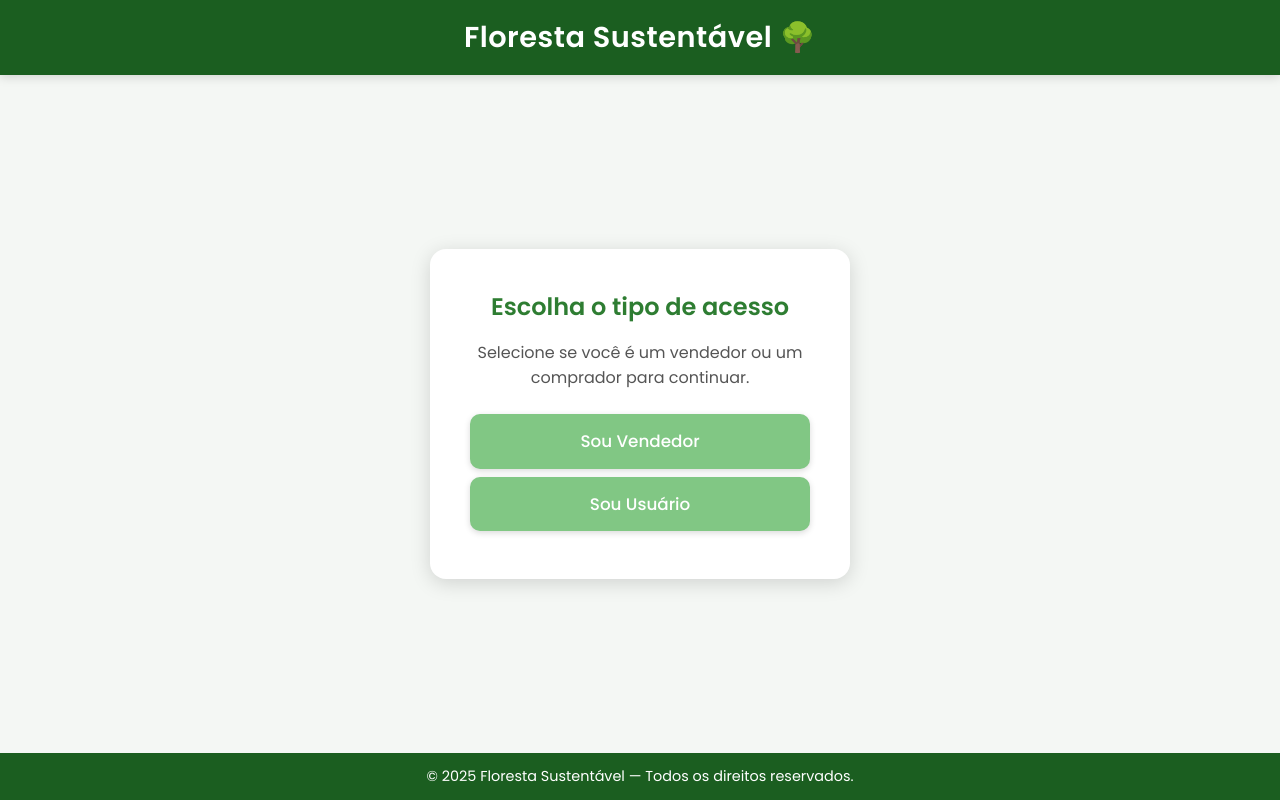
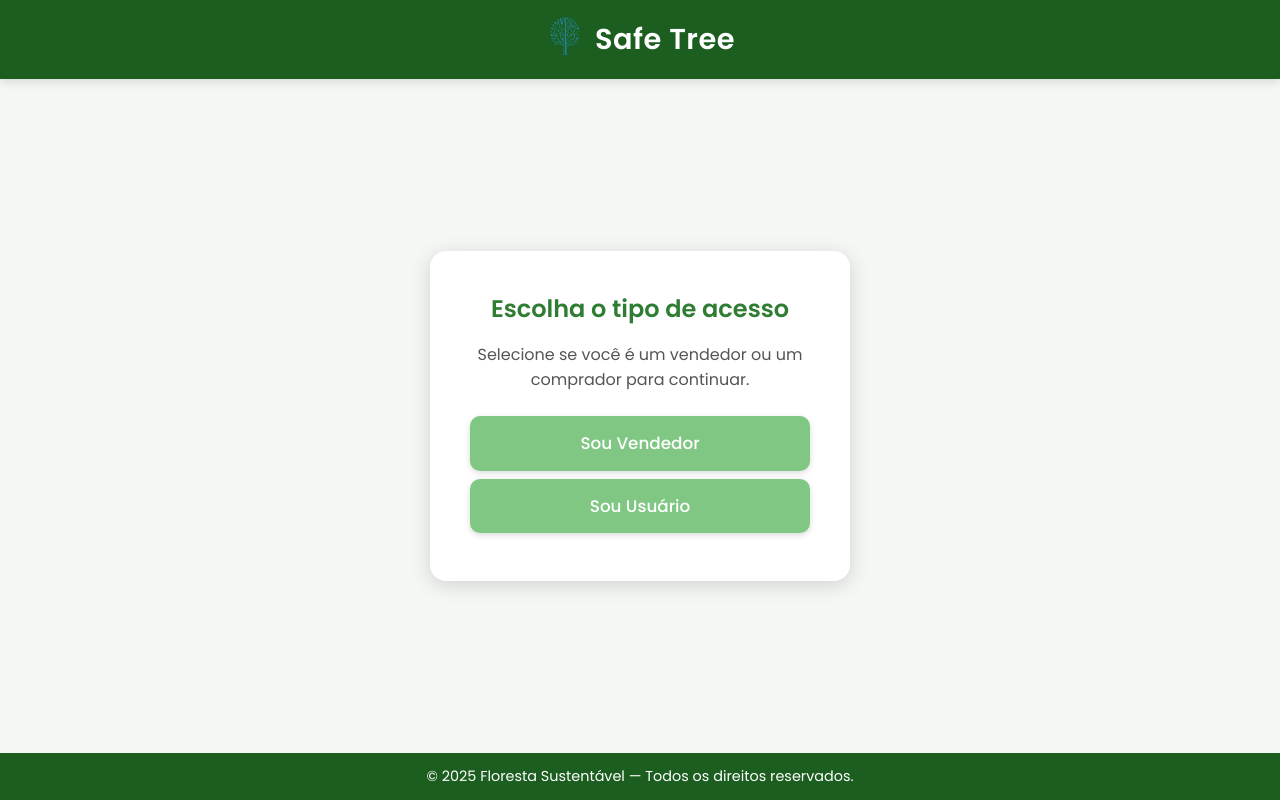
Before and after one commit to IsaiasSorriso/safetree, a plain HTML site: page index.html in a window 1280 px wide. Drawn offline with Linux system fonts and the light colour scheme.

Commit message:
Add files via upload

```diff
--- a/index.html
+++ b/index.html
@@ -3,7 +3,7 @@
 <head>
   <meta charset="UTF-8" />
   <meta name="viewport" content="width=device-width, initial-scale=1.0" />
-  <title>Floresta Sustentável 🌳</title>
+  <title>Safe Tree 🌳</title>
   <style>
     @import url('https://fonts.googleapis.com/css2?family=Poppins:wght@400;500;600&display=swap');
 
@@ -45,6 +45,19 @@
       font-size: 1.8rem;
       letter-spacing: 0.5px;
     }
+
+    .title{
+        display: flex;
+        justify-content: center;
+        align-items: center;
+        gap: 10px;
+      }
+
+    .logo img{
+        width: 40px;
+        height: 40px;
+        border-radius: 50%;
+      }
 
     .menu-toggle {
       display: none;
@@ -196,12 +209,21 @@
       section {
         max-width: 90%;
       }
+
     }
   </style>
 </head>
 <body>
   <header id="header">
-    <h1>Floresta Sustentável 🌳</h1>
+
+
+    <div class="title">
+      <div class="logo"><img src="logo.png" alt=""></div>
+      <h1>Safe Tree</h1>
+
+    </div>
+
+
     <div class="menu-toggle" id="menuToggle">☰</div>
     <nav>
       <ul id="menuList">
```
Also changed, not shown: logo.png (added).
